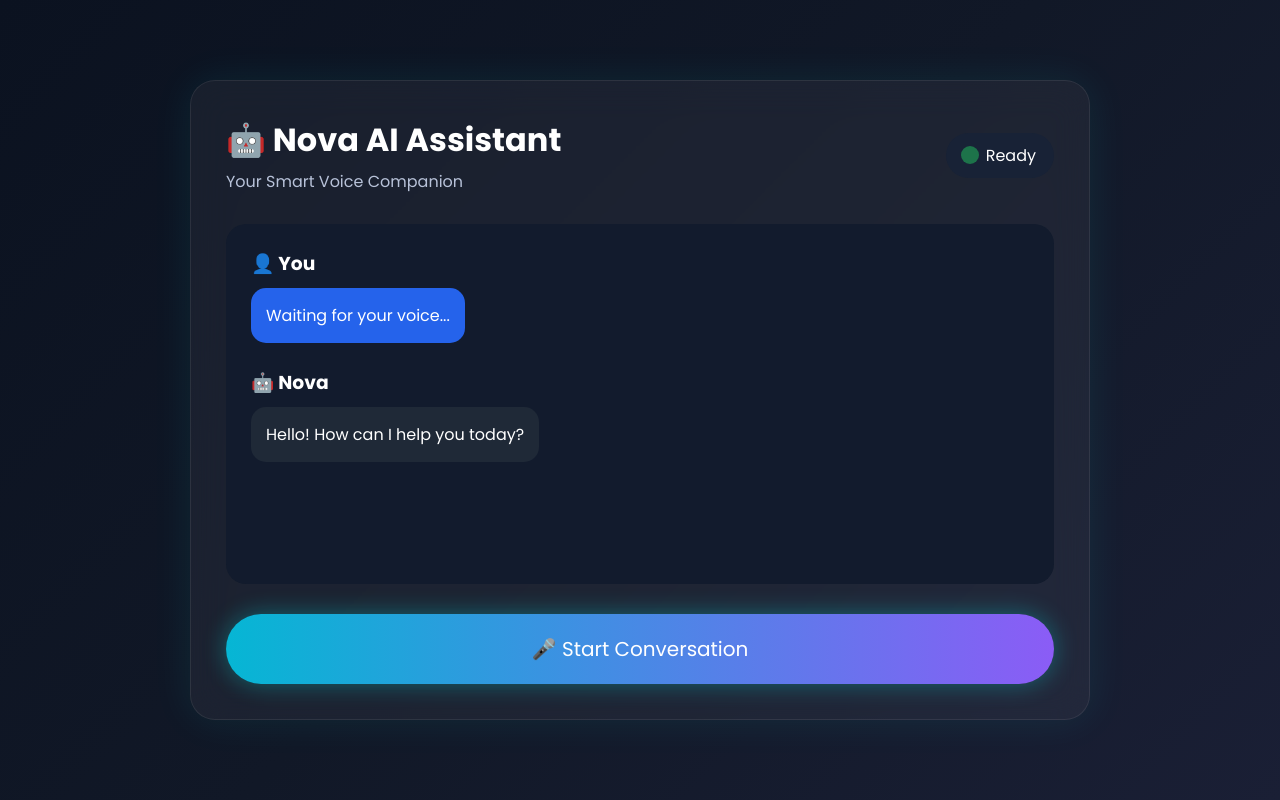
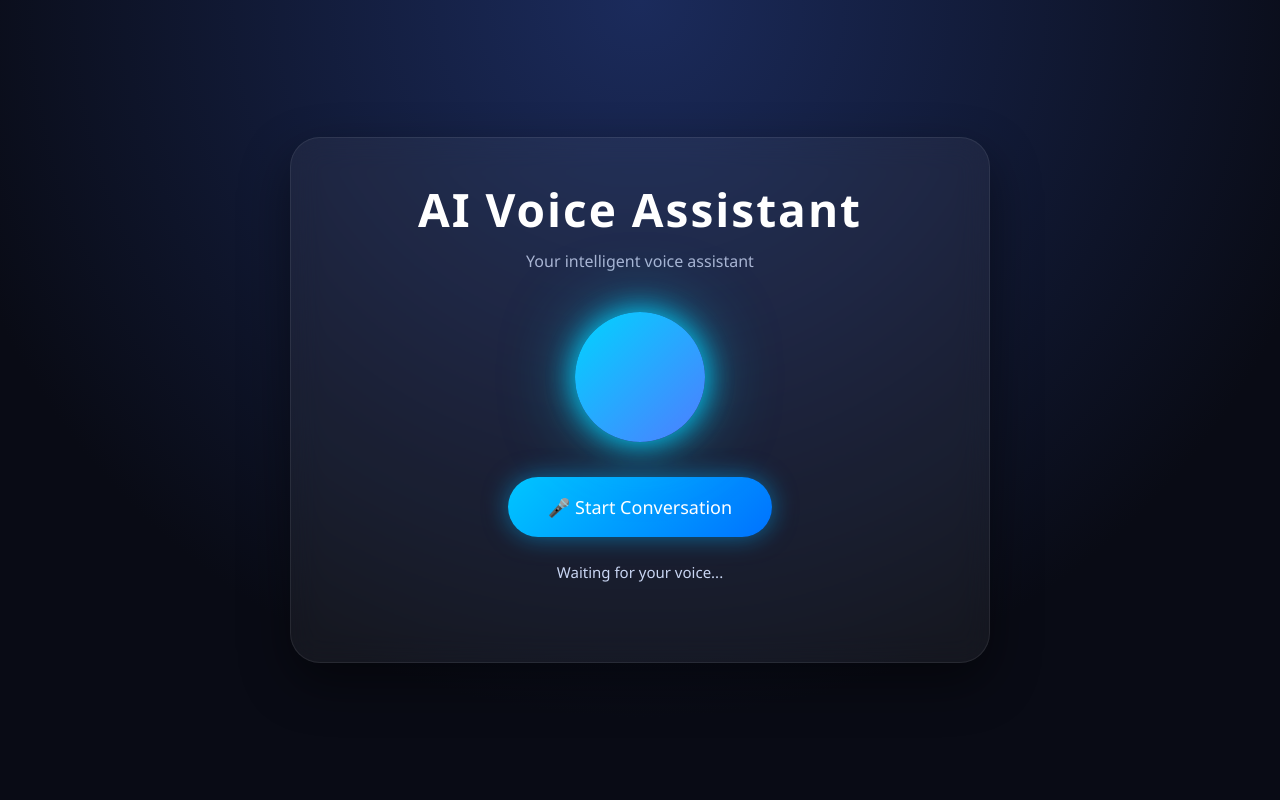
Before and after one commit to khadija691/AI-Voice-Assistant, a Flask app: page / in a window 1280 px wide. Run offline with Flask 3, Linux system fonts and the light colour scheme.

Commit message:
Ready for deployment

```diff
--- a/static/css/style.css
+++ b/static/css/style.css
@@ -1,94 +1,83 @@
-/* Google Font */
 *{
     margin:0;
     padding:0;
     box-sizing:border-box;
-    font-family:'Poppins',sans-serif;
+    font-family:Segoe UI,Tahoma,Geneva,Verdana,sans-serif;
 }
 
 body{
-    background:linear-gradient(135deg,#0b1220,#111827,#1a1f35);
+
     min-height:100vh;
+
     display:flex;
+
     justify-content:center;
+
     align-items:center;
+
+    background:
+    radial-gradient(circle at top,#1b2b5c,#090b15 70%);
+
     color:white;
+
 }
 
 .container{
 
     width:90%;
-    max-width:900px;
+    max-width:700px;
+
+    padding:40px;
+
+    border-radius:30px;
 
     background:rgba(255,255,255,.05);
 
-    backdrop-filter:blur(18px);
+    backdrop-filter:blur(15px);
 
     border:1px solid rgba(255,255,255,.08);
 
-    border-radius:25px;
+    text-align:center;
 
-    padding:35px;
-
-    box-shadow:0 0 40px rgba(0,255,255,.08);
+    box-shadow:0 20px 50px rgba(0,0,0,.45);
 
 }
 
-header{
+h1{
 
-    display:flex;
+    font-size:46px;
 
-    justify-content:space-between;
-
-    align-items:center;
-
-    margin-bottom:30px;
+    letter-spacing:2px;
 
 }
 
-.title h1{
+.subtitle{
 
-    font-size:32px;
+    color:#a9b5d3;
 
-    font-weight:700;
+    margin-top:10px;
+
+    margin-bottom:40px;
 
 }
 
-.title p{
+.orb{
 
-    color:#b8c2d9;
+    width:130px;
 
-    margin-top:5px;
+    height:130px;
 
-}
-
-.status{
-
-    display:flex;
-
-    align-items:center;
-
-    gap:10px;
-
-    background:#182236;
-
-    padding:10px 18px;
-
-    border-radius:50px;
-
-}
-
-.dot{
-
-    width:12px;
-
-    height:12px;
-
-    background:#22c55e;
+    margin:0 auto 35px;
 
     border-radius:50%;
 
-    animation:pulse 1.2s infinite;
+    background:linear-gradient(135deg,#00d4ff,#4f7cff);
+
+    box-shadow:
+    0 0 30px #00d4ff,
+    0 0 70px rgba(0,212,255,.5);
+
+    animation:pulse 2.2s infinite;
 
 }
 
@@ -98,15 +87,11 @@ header{
 
 transform:scale(1);
 
-opacity:1;
-
 }
 
 50%{
 
-transform:scale(1.5);
-
-opacity:.5;
+transform:scale(1.08);
 
 }
 
@@ -114,98 +99,110 @@ opacity:.5;
 
 transform:scale(1);
 
-opacity:1;
+}
 
 }
+
+button{
+
+    background:linear-gradient(135deg,#00c6ff,#0072ff);
+
+    color:white;
+
+    border:none;
+
+    padding:18px 40px;
+
+    border-radius:50px;
+
+    cursor:pointer;
+
+    font-size:18px;
+
+    transition:.3s;
+
+    box-shadow:0 0 25px rgba(0,180,255,.5);
+
+}
+
+button:hover{
+
+transform:translateY(-3px);
+
+box-shadow:0 0 35px rgba(0,180,255,.8);
+
+}
+
+.status{
+
+    margin-top:25px;
+
+    color:#c9d6f3;
+
+    font-size:15px;
 
 }
 
 .chat-box{
 
-    background:#121b2d;
+    margin-top:40px;
 
-    border-radius:20px;
+    display:flex;
 
-    padding:25px;
+    flex-direction:column;
 
-    min-height:360px;
-
-    overflow-y:auto;
+    gap:18px;
 
 }
 
 .message{
 
-    margin-bottom:25px;
+    padding:18px;
+
+    border-radius:18px;
+
+    display:none;
+
+    animation:fade .4s ease;
 
 }
 
-.message h3{
+.user{
 
-    margin-bottom:10px;
+    background:#0d6efd;
+
+    align-self:flex-end;
+
+    text-align:left;
 
 }
 
-.user p{
+.ai{
 
-    background:#2563eb;
+    background:#222b45;
 
-    padding:15px;
+    align-self:flex-start;
 
-    border-radius:15px;
-
-    display:inline-block;
+    text-align:left;
 
 }
 
-.bot p{
+@keyframes fade{
 
-    background:#1f2937;
+from{
 
-    padding:15px;
+opacity:0;
 
-    border-radius:15px;
-
-    display:inline-block;
+transform:translateY(15px);
 
 }
 
-#micButton{
+to{
 
-    width:100%;
+opacity:1;
 
-    margin-top:30px;
-
-    padding:20px;
-
-    border:none;
-
-    border-radius:50px;
-
-    font-size:20px;
-
-    cursor:pointer;
-
-    color:white;
-
-    background:linear-gradient(90deg,#06b6d4,#8b5cf6);
-
-    transition:.3s;
-
-    box-shadow:0 0 25px rgba(0,255,255,.3);
+transform:translateY(0);
 
 }
 
-#micButton:hover{
-
-    transform:translateY(-3px);
-
-    box-shadow:0 0 40px rgba(0,255,255,.5);
-
 }
-
-#micButton:active{
-
-    transform:scale(.97);
-
-}
--- a/static/js/app.js
+++ b/static/js/app.js
@@ -1,65 +1,98 @@
 const micButton = document.getElementById("micButton");
+const status = document.getElementById("status");
+const userMessage = document.getElementById("userMessage");
+const aiMessage = document.getElementById("aiMessage");
 
-let recorder;
-let chunks = [];
-let recording = false;
+let mediaRecorder;
+let audioChunks = [];
+let isRecording = false;
 
-micButton.onclick = async () => {
+micButton.addEventListener("click", async () => {
 
-    if (!recording) {
+    if (!isRecording) {
 
-        const stream = await navigator.mediaDevices.getUserMedia({
-            audio: true
-        });
+        try {
 
-        recorder = new MediaRecorder(stream);
+            const stream = await navigator.mediaDevices.getUserMedia({ audio: true });
 
-        chunks = [];
+            mediaRecorder = new MediaRecorder(stream);
 
-        recorder.ondataavailable = e => {
-            chunks.push(e.data);
-        };
+            audioChunks = [];
 
-        recorder.onstop = async () => {
+            mediaRecorder.start();
 
-            const blob = new Blob(chunks, {
-                type: "audio/wav"
-            });
+            isRecording = true;
 
-            const form = new FormData();
+            micButton.innerHTML = "⏹ Stop Recording";
+            status.innerHTML = "🎤 Listening...";
 
-            form.append("audio", blob, "input.wav");
+            mediaRecorder.ondataavailable = (event) => {
+                audioChunks.push(event.data);
+            };
 
-            micButton.innerHTML = "🤖 Thinking...";
+            mediaRecorder.onstop = async () => {
 
-            const response = await fetch("/chat", {
-                method: "POST",
-                body: form
-            });
+                status.innerHTML = "🤖 Thinking...";
 
-            const data = await response.json();
+                const audioBlob = new Blob(audioChunks, { type: "audio/wav" });
 
-            document.getElementById("userText").innerHTML = data.text;
+                const formData = new FormData();
+                formData.append("audio", audioBlob, "input.wav");
 
-            document.getElementById("botText").innerHTML = data.reply;
+                try {
 
-            new Audio("/audio?" + Date.now()).play();
+                    const response = await fetch("/chat", {
+                        method: "POST",
+                        body: formData
+                    });
 
-            micButton.innerHTML = "🎤 Start Conversation";
-        };
+                    const data = await response.json();
 
-        recorder.start();
+                    userMessage.style.display = "block";
+                    aiMessage.style.display = "block";
 
-        recording = true;
+                    userMessage.innerHTML = "👤 <b>You:</b><br>" + data.text;
+                    aiMessage.innerHTML = "🤖 <b>AI Voice Assistant :</b><br>" + data.reply;
 
-        micButton.innerHTML = "🔴 Stop Recording";
+                    status.innerHTML = "🔊 Speaking...";
 
-    } else {
+                    const audio = new Audio(data.audio + "?t=" + new Date().getTime());
 
-        recording = false;
+                    audio.play();
 
-        recorder.stop();
+                    audio.onended = () => {
+                        status.innerHTML = "✅ Ready for another question.";
+                    };
+
+                }
+
+                catch (err) {
+
+                    console.error(err);
+                    status.innerHTML = "❌ Error communicating with server.";
+
+                }
+
+            };
+
+        }
+
+        catch (err) {
+
+            alert("Please allow microphone access.");
+
+        }
 
     }
 
-};
+    else {
+
+        mediaRecorder.stop();
+
+        isRecording = false;
+
+        micButton.innerHTML = "🎤 Start Conversation";
+
+    }
+
+});
--- a/templates/index.html
+++ b/templates/index.html
@@ -7,15 +7,9 @@
 
     <meta name="viewport" content="width=device-width, initial-scale=1.0">
 
-    <title>Nova AI Assistant</title>
+    <title>AI Voice Assistant</title>
 
     <link rel="stylesheet" href="{{ url_for('static', filename='css/style.css') }}">
-
-    <link rel="preconnect" href="https://fonts.googleapis.com">
-
-    <link rel="preconnect" href="https://fonts.gstatic.com" crossorigin>
-
-    <link href="https://fonts.googleapis.com/css2?family=Poppins:wght@300;400;500;600;700&display=swap" rel="stylesheet">
 
 </head>
 
@@ -23,55 +17,31 @@
 
 <div class="container">
 
-    <header>
+    <h1>AI Voice Assistant</h1>
 
-        <div class="title">
+    <p class="subtitle">
+        Your intelligent voice assistant
+    </p>
 
-            <h1>🤖 Nova AI Assistant</h1>
+    <div class="orb"></div>
 
-            <p>Your Smart Voice Companion</p>
+    <button id="micButton">
+        🎤 Start Conversation
+    </button>
 
-        </div>
+    <div class="status" id="status">
 
-        <div class="status">
+        Waiting for your voice...
 
-            <span class="dot"></span>
+    </div>
 
-            Ready
+    <div class="chat-box">
 
-        </div>
+        <div class="message user" id="userMessage"></div>
 
-    </header>
+        <div class="message ai" id="aiMessage"></div>
 
-    <main>
-
-        <div class="chat-box">
-
-            <div class="message user">
-
-                <h3>👤 You</h3>
-
-                <p>Waiting for your voice...</p>
-
-            </div>
-
-            <div class="message bot">
-
-                <h3>🤖 Nova</h3>
-
-                <p>Hello! How can I help you today?</p>
-
-            </div>
-
-        </div>
-
-        <button id="micButton">
-
-            🎤 Start Conversation
-
-        </button>
-
-    </main>
+    </div>
 
 </div>
 
```
